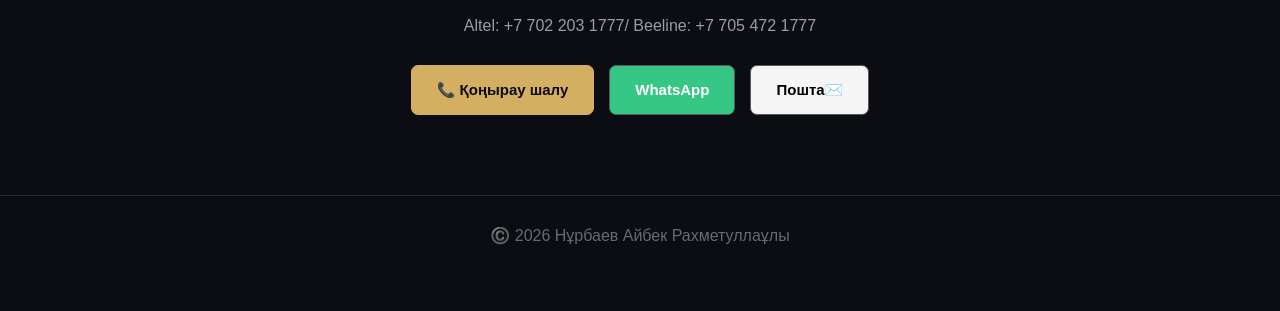
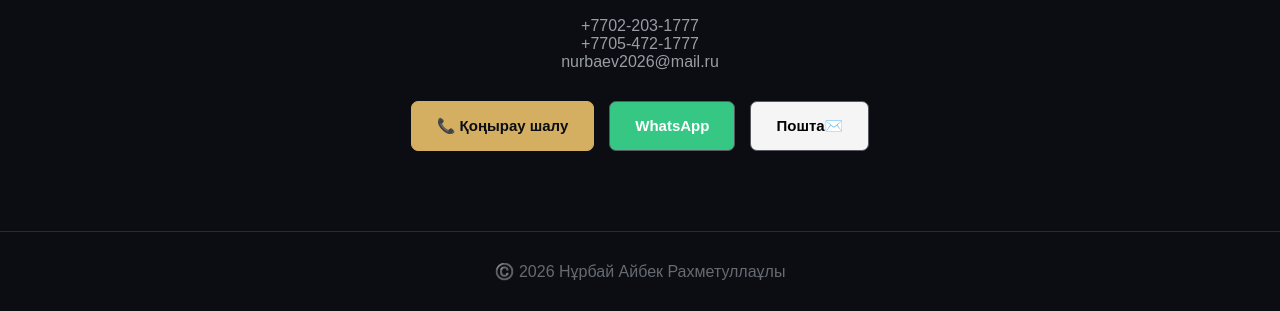
Before and after one commit to aalikhan0902-dot/lawyer, a plain HTML site: page index.html in a window 1280 px wide. Shown: the part 2297-2608 px from the top of the page. Before the commit the page ends 2572 px from the top, so only its background shows below. Drawn offline with Linux system fonts and the light colour scheme.

Commit message:
Add files via upload

```diff
--- a/index.html
+++ b/index.html
@@ -270,7 +270,8 @@
             </h2>
 
             <p>
-                Altel: +7 702 203 1777/ Beeline: +7 705 472 1777
+                +7702-203-1777<br>+7705-472-1777<br>
+                nurbaev2026@mail.ru
 
             </p>
 
@@ -308,7 +309,7 @@
 
     <footer>
 
-        ©️ 2026 Нұрбаев Айбек Рахметуллаұлы
+        ©️ 2026 Нұрбай Айбек Рахметуллаұлы
 
     </footer>
 
```
